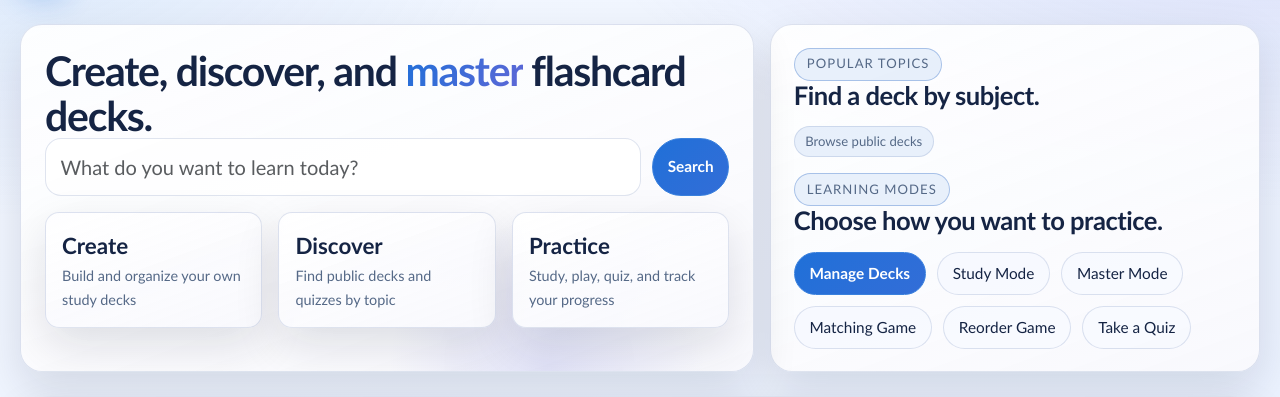
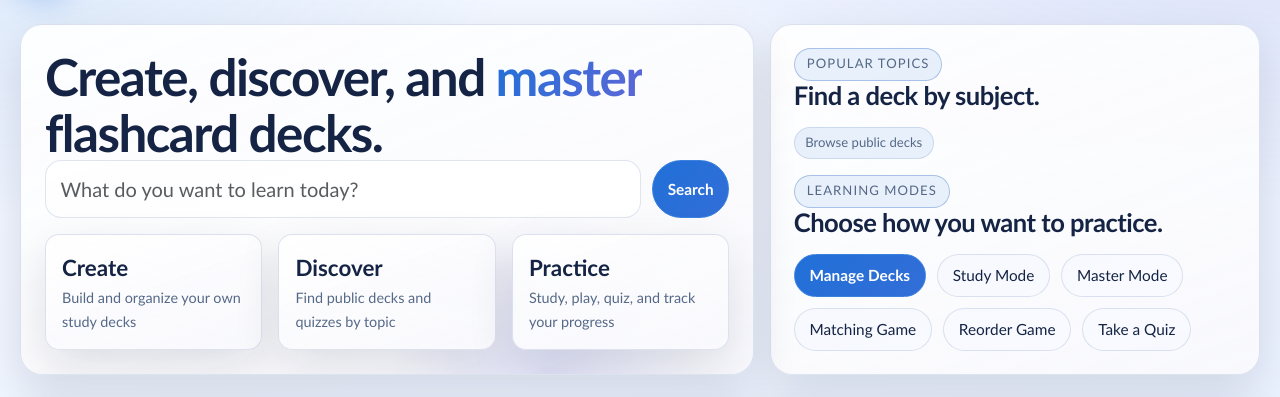
Before and after one commit to Aden-1/Cards, a Flask app: page / in a window 1280 px wide. Shown: the part 71-468 px from the top of the page. Run offline with Flask 3, Linux system fonts and the light colour scheme; data that the repository does not hold is empty; parts of the project's set-up code (start-up, migrations or seed data) failed here and were passed over; some libraries are stand-ins or nearby versions.

Commit message:
rebalance homepage hero headline

```diff
--- a/static/app.css
+++ b/static/app.css
@@ -435,7 +435,7 @@ summary.btn-summary.primary {
 }
 
 .display-title.home-hero-title {
-  font-size: clamp(2rem, 3.2vw, 2.75rem);
+  font-size: clamp(2.2rem, 4vw, 3.4rem);
   line-height: 1.08;
 }
 
```
